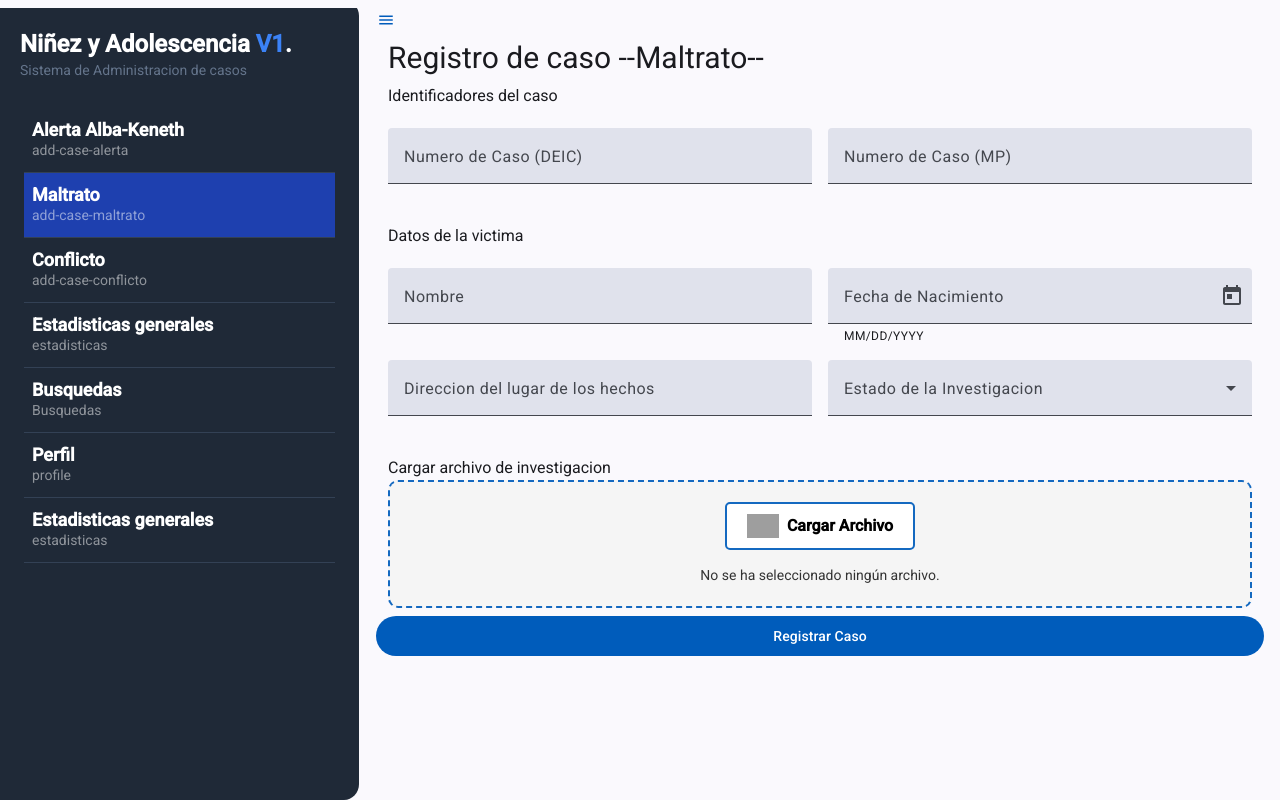
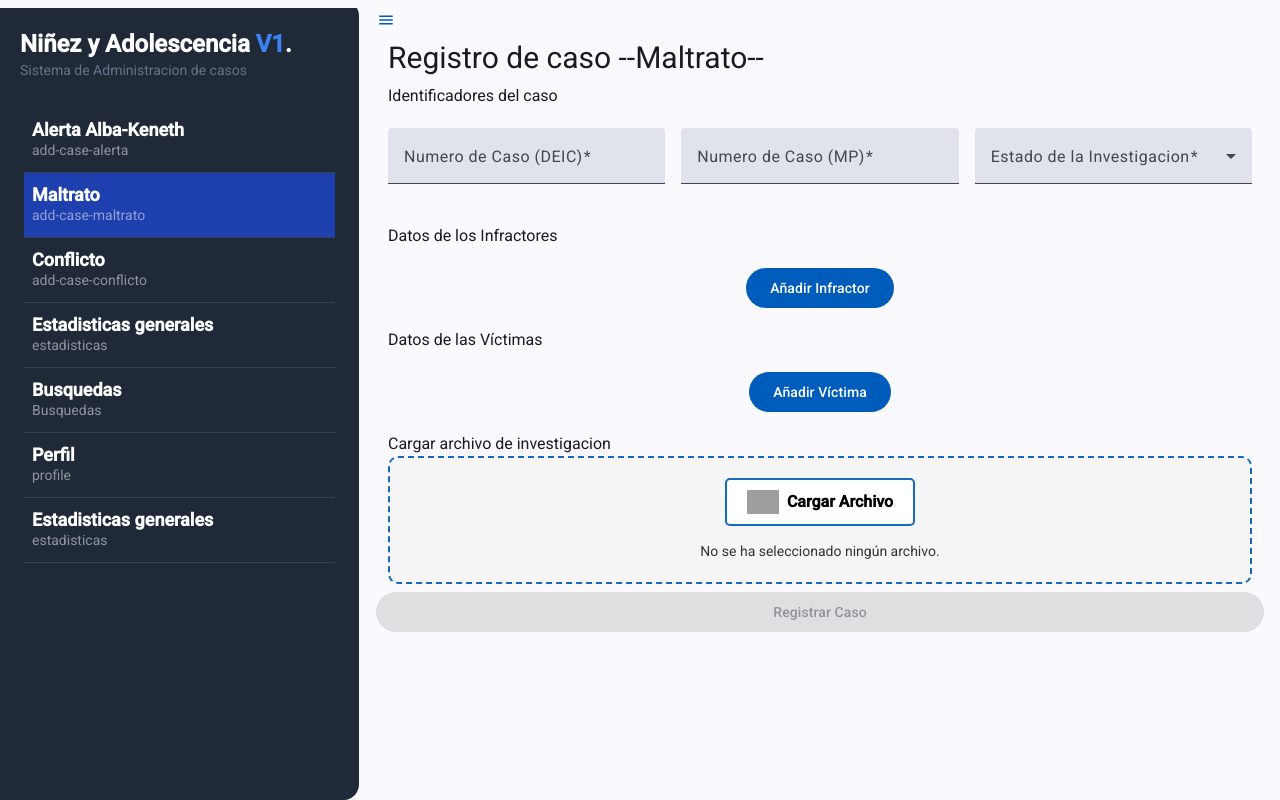
Before and after one commit to AnnerEscobar/casos-app, an Angular app: page /casos/add-case-maltrato in a window 1280 px wide. Built offline with nearby package versions, Linux system fonts and the light colour scheme; grey boxes are pictures that could not be loaded.

Commit message:
pantallas para enviar casos listas

```diff
--- a/src/app/casos/pages/add-case-alerta/add-case-alerta.component.html
+++ b/src/app/casos/pages/add-case-alerta/add-case-alerta.component.html
@@ -7,7 +7,6 @@
   <p class="text ml-5">Identificadores del caso</p>
 
   <!--Numeros de caso-->
-
   <div class="gap-4 p-5 grid grid-cols-1 md:grid-cols-3">
     <mat-form-field class="w-full">
       <mat-label>Numero de Caso (DEIC)</mat-label>
--- a/src/app/casos/pages/add-case-conflicto/add-case-conflicto.component.css
+++ b/src/app/casos/pages/add-case-conflicto/add-case-conflicto.component.css
@@ -37,3 +37,33 @@
   font-size: 14px;
   color: #333;
 }
+
+
+.form-container {
+  position: relative;  /* Permite que el overlay esté posicionado dentro de este contenedor */
+  display: flex;
+  flex-direction: column;
+  gap: 20px;
+  padding: 20px;
+  /* Otras propiedades que puedas necesitar para tu contenedor */
+}
+
+/* Overlay con el spinner */
+.form-container.loading .overlay {
+  position: absolute;
+  top: 0;
+  left: 0;
+  width: 100%;
+  height: 100%;
+  background-color: rgba(0, 0, 0, 0.2); /* Fondo semitransparente */
+  display: flex;
+  justify-content: center;
+  align-items: center;
+  z-index: 1000;
+}
+
+mat-spinner {
+  display: block;
+  margin: 0 auto;
+  /* Ajusta el tamaño del spinner según tus necesidades */
+}
--- a/src/app/casos/pages/add-case-conflicto/add-case-conflicto.component.html
+++ b/src/app/casos/pages/add-case-conflicto/add-case-conflicto.component.html
@@ -1,9 +1,11 @@
+<div class="form-container" [ngClass]="{ 'loading': isLoading }">
+
 <h1 class="text-3xl ml-7">Registro de caso --Conflicto--</h1>
 
 <form [formGroup]="myForm" (ngSubmit)="registrarCaso()" class="example-forme w-full p-2">
   <p class="text ml-5">Identificadores del caso</p>
 
-  <div class="gap-4 p-5 grid grid-cols-1 md:grid-cols-2">
+  <div class="gap-4 p-5 grid grid-cols-1 md:grid-cols-3">
 
     <mat-form-field class="w-full">
       <mat-label>Numero de Caso (DEIC)</mat-label>
@@ -19,6 +21,18 @@
       matInput
       placeholder="M0030-2025-100"
       formControlName="numeroMp">
+    </mat-form-field>
+
+    <mat-form-field class="">
+      <mat-label>Estado de la Investigacion</mat-label>
+      <mat-select
+      formControlName="estadoInvestigacion">
+        @for (estado of estados; track estado) {
+        <mat-option
+
+        [value]="estado.value">{{estado.viewValue}}</mat-option>
+        }
+      </mat-select>
     </mat-form-field>
 
   </div>
@@ -197,3 +211,9 @@
   </section>
 
 </form>
+
+<div class="overlay" *ngIf="isLoading">
+  <mat-spinner diameter="50"></mat-spinner>
+</div>
+
+</div>
--- a/src/app/casos/pages/add-case-conflicto/add-case-conflicto.component.ts
+++ b/src/app/casos/pages/add-case-conflicto/add-case-conflicto.component.ts
@@ -11,6 +11,7 @@ import { provideNativeDateAdapter } from '@angular/material/core';
 import { CommonModule } from '@angular/common';
 import { ConflictoService } from '../../services/conflicto.service';
 import { response } from 'express';
+import { MatProgressSpinnerModule } from '@angular/material/progress-spinner';
 
 @Component({
   selector: 'app-add-case-conflicto',
@@ -27,7 +28,8 @@ import { response } from 'express';
     MatButtonModule,
     MatDatepickerModule,
     CommonModule,
-    FormsModule
+    FormsModule,
+    MatProgressSpinnerModule
   ],
   templateUrl: './add-case-conflicto.component.html',
   styleUrl: './add-case-conflicto.component.css'
@@ -39,12 +41,13 @@ export default class AddCaseConflictoComponent {
   private conflictoService = inject(ConflictoService)
 
   //Arrays
-  foods = [
+  estados = [
     { value: 'Informado', viewValue: 'Informado' },
     { value: 'Concluido', viewValue: 'Concluido' },
   ];
 
   //variables
+  isLoading = false;
   fileName: string | null = null;
   selectedFile: File | null = null;
 
@@ -66,6 +69,7 @@ export default class AddCaseConflictoComponent {
   myForm = this.formBuider.group({
     numeroDeic: ['', [Validators.required]],
     numeroMp: ['', [Validators.required]],
+    estadoInvestigacion: ['', [Validators.required]],
     infractores: this.formBuider.array([]),
     victimas: this.formBuider.array([]),
     fileUrls: this.formBuider.array([]),
@@ -119,8 +123,11 @@ export default class AddCaseConflictoComponent {
     if (this.myForm.valid && this.selectedFile) {
       const formData = new FormData();
 
+      this.isLoading = true;
+
       formData.append('numeroDeic', this.myForm.value.numeroDeic || '');
       formData.append('numeroMp', this.myForm.value.numeroMp || '');
+      formData.append('estadoInvestigacion', this.myForm.value.estadoInvestigacion || '');
       formData.append('infractores', JSON.stringify(this.myForm.value.infractores));
       formData.append('victimas', JSON.stringify(this.myForm.value.victimas));
       formData.append('file', this.selectedFile)
@@ -131,6 +138,9 @@ export default class AddCaseConflictoComponent {
             console.log('Caso registrado con exito', response);
             console.log(this.myForm.value);
             console.log('ESte es el archvio seleccionado', this.selectedFile);
+            this.resetFormState(this.myForm);
+           this.selectedFile = null;
+            this.isLoading = false;
           },
           (error) => {
             console.error('Error al registrar el caso', error)
@@ -140,5 +150,11 @@ export default class AddCaseConflictoComponent {
     }
   }
 
+  resetFormState(formulario: FormGroup) {
+    formulario.reset()
+    formulario.markAsPristine();
+    formulario.markAsUntouched();
+  }
+
 
 }
--- a/src/app/casos/pages/add-case-maltrato/add-case-maltrato.component.css
+++ b/src/app/casos/pages/add-case-maltrato/add-case-maltrato.component.css
@@ -37,3 +37,33 @@
   font-size: 14px;
   color: #333;
 }
+
+
+.form-container {
+  position: relative;  /* Permite que el overlay esté posicionado dentro de este contenedor */
+  display: flex;
+  flex-direction: column;
+  gap: 20px;
+  padding: 20px;
+  /* Otras propiedades que puedas necesitar para tu contenedor */
+}
+
+/* Overlay con el spinner */
+.form-container.loading .overlay {
+  position: absolute;
+  top: 0;
+  left: 0;
+  width: 100%;
+  height: 100%;
+  background-color: rgba(0, 0, 0, 0.2); /* Fondo semitransparente */
+  display: flex;
+  justify-content: center;
+  align-items: center;
+  z-index: 1000;
+}
+
+mat-spinner {
+  display: block;
+  margin: 0 auto;
+  /* Ajusta el tamaño del spinner según tus necesidades */
+}
--- a/src/app/casos/pages/add-case-maltrato/add-case-maltrato.component.html
+++ b/src/app/casos/pages/add-case-maltrato/add-case-maltrato.component.html
@@ -1,52 +1,175 @@
 <h1 class="text-3xl ml-7">Registro de caso --Maltrato--</h1>
-<form class="example-forme w-full p-2">
-
+<form [formGroup]="myForm" (ngSubmit)="registrarCaso()" class="example-forme w-full p-2">
 
   <p class="text ml-5">Identificadores del caso</p>
 
-  <div class="gap-4 p-5 grid grid-cols-1 md:grid-cols-2">
+  <div class="gap-4 p-5 grid grid-cols-1 md:grid-cols-3">
     <mat-form-field class="w-full">
       <mat-label>Numero de Caso (DEIC)</mat-label>
-      <input matInput placeholder="DEIC52-2025-01-02-01" value="">
+      <input
+      matInput
+      placeholder="DEIC52-2025-01-02-01"
+      formControlName="numeroDeic">
     </mat-form-field>
 
     <mat-form-field class="w-full">
       <mat-label>Numero de Caso (MP)</mat-label>
-      <input matInput placeholder="M0030-2025-100" value="">
+      <input
+      matInput
+      placeholder="M0030-2025-100"
+      formControlName="numeroMp">
+    </mat-form-field>
+
+    <mat-form-field class="">
+      <mat-label>Estado de la Investigacion</mat-label>
+      <mat-select
+      formControlName="estadoInvestigacion">
+        @for (estado of estados; track estado) {
+        <mat-option
+
+        [value]="estado.value">{{estado.viewValue}}</mat-option>
+        }
+      </mat-select>
     </mat-form-field>
   </div>
 
+ <!-- Datos del Infractor -->
+ <p class="text ml-5">Datos de los Infractores</p>
+ <div class="infractores-container p-5">
+   <div
+     *ngFor="let infractor of infractores.controls; let i = index"
+     [formGroup]="infractor"
+     class="gap-4 p-5 mb-5 grid grid-cols-1 md:grid-cols-2 border border-gray-300 rounded-lg"
+   >
+     <mat-form-field class="w-full">
+       <mat-label>Nombre del Infractor</mat-label>
+       <input
+         matInput
+         placeholder="Nombre completo"
+         formControlName="nombre"
+       />
+     </mat-form-field>
 
-<p class="text ml-5">Datos de la victima</p>
-  <div class="gap-4 p-5 grid grid-cols-1 md:grid-cols-2">
-
-    <mat-form-field class="">
-      <mat-label>Nombre</mat-label>
-      <input matInput placeholder="Juan Daviz Gonzalez Mendez" value="">
+     <mat-form-field class="w-full">
+       <mat-label>CUI</mat-label>
+       <input
+         matInput
+         placeholder="Número de CUI"
+         formControlName="cui"
+       />
      </mat-form-field>
 
      <mat-form-field>
        <mat-label>Fecha de Nacimiento</mat-label>
-      <input matInput [matDatepicker]="picker">
-      <mat-hint>MM/DD/YYYY</mat-hint>
-      <mat-datepicker-toggle matIconSuffix [for]="picker"></mat-datepicker-toggle>
-      <mat-datepicker #picker></mat-datepicker>
+       <input
+         matInput
+         [matDatepicker]="pickerInfractor"
+         formControlName="fechaNacimiento"
+       />
+       <mat-datepicker-toggle matSuffix [for]="pickerInfractor"></mat-datepicker-toggle>
+       <mat-datepicker #pickerInfractor></mat-datepicker>
      </mat-form-field>
 
-    <mat-form-field class="">
-      <mat-label>Direccion del lugar de los hechos</mat-label>
-      <input matInput placeholder="5 avenida 6-34 zona 1, Guatemala" value="">
+     <mat-form-field class="w-full">
+       <mat-label>Dirección</mat-label>
+       <input
+         matInput
+         placeholder="Dirección de residencia"
+         formControlName="direccion"
+       />
      </mat-form-field>
 
-    <mat-form-field>
-      <mat-label>Estado de la Investigacion</mat-label>
-      <mat-select>
-        @for (food of foods; track food) {
-        <mat-option [value]="food.value">{{food.viewValue}}</mat-option>
-        }
-      </mat-select>
+     <button
+     mat-stroked-button
+       type="button"
+       (click)="eliminarInfractor(i)"
+       class="col-span-full text-red-500 underline text-sm mt-2"
+     >
+       Eliminar este infractor
+     </button>
+   </div>
+
+   <div class="text-center">
+     <button
+     mat-flat-button
+       type="button"
+       (click)="agregarInfractor()"
+       class=""
+     >
+       Añadir Infractor
+     </button>
+   </div>
+ </div>
+
+ <!-- Datos de las Víctimas (sin cambios) -->
+
+
+ <!-- Sección para datos de víctimas -->
+ <p class="text ml-5">Datos de las Víctimas</p>
+ <div class="victimas-container p-5">
+   <div
+     *ngFor="let victima of victimas.controls; let i = index"
+     [formGroup]="victima"
+     class="gap-4 p-5 mb-5 grid grid-cols-1 md:grid-cols-2 border border-gray-300 rounded-lg"
+   >
+     <mat-form-field class="w-full">
+       <mat-label>Nombre de la Víctima</mat-label>
+       <input
+         matInput
+         placeholder="Nombre completo"
+         formControlName="nombre"
+       />
      </mat-form-field>
+
+     <mat-form-field class="w-full">
+       <mat-label>Edad</mat-label>
+       <input
+         matInput
+         type="number"
+         placeholder="Edad en años"
+         formControlName="edad"
+       />
+     </mat-form-field>
+
+     <mat-form-field class="w-full">
+       <mat-label>Direccion</mat-label>
+       <input
+         matInput
+         placeholder="Direccion de residencia"
+         formControlName="direccion"
+       />
+     </mat-form-field>
+
+     <mat-form-field class="w-full">
+       <mat-label>Cui</mat-label>
+       <input
+         matInput
+         placeholder="Numero de cui"
+         formControlName="cui"
+       />
+     </mat-form-field>
+
+     <button
+     mat-stroked-button
+       type="button"
+       (click)="eliminarVictima(i)"
+       class="col-span-full text-red-500 underline text-sm mt-2"
+     >
+       Eliminar esta víctima
+     </button>
    </div>
+
+   <div class="text-center">
+     <button
+     mat-flat-button
+       type="button"
+       (click)="agregarVictima()"
+           >
+       Añadir Víctima
+     </button>
+   </div>
+ </div>
+
 
   <p class="text ml-5">Cargar archivo de investigacion</p>
   <div class="file-upload-container p-5 mx-5 bg-gray-100 rounded-lg">
@@ -75,7 +198,12 @@
 
   <section class="p-2">
     <div class="">
-      <button mat-flat-button class="w-full">Registrar Caso</button>
+      <button
+      mat-flat-button
+      class="w-full"
+      type="submit"
+      [disabled]="myForm.invalid"
+      >Registrar Caso</button>
     </div>
   </section>
 
--- a/src/app/casos/pages/add-case-maltrato/add-case-maltrato.component.ts
+++ b/src/app/casos/pages/add-case-maltrato/add-case-maltrato.component.ts
@@ -1,5 +1,6 @@
-import { Component } from '@angular/core';
-import { ReactiveFormsModule } from '@angular/forms';
+import { MaltratoService } from './../../services/maltrato.service';
+import { Component, inject } from '@angular/core';
+import { FormArray, FormBuilder, FormGroup, ReactiveFormsModule, Validators } from '@angular/forms';
 import { MatFormFieldModule } from '@angular/material/form-field';
 import { MatSelectModule } from '@angular/material/select';
 import { MatSlideToggleModule } from '@angular/material/slide-toggle';
@@ -9,10 +10,11 @@ import { MatButtonModule } from '@angular/material/button';
 import { MatDatepickerModule } from '@angular/material/datepicker';
 import { CommonModule } from '@angular/common';
 import { provideNativeDateAdapter } from '@angular/material/core';
+import { MatSnackBar } from '@angular/material/snack-bar';
 
 @Component({
   selector: 'app-add-case-maltrato',
-  providers:[
+  providers: [
     provideNativeDateAdapter()
   ],
   imports: [
@@ -31,21 +33,129 @@ import { provideNativeDateAdapter } from '@angular/material/core';
 })
 export default class AddCaseMaltratoComponent {
 
-  foods = [
-    {value: 'Informado', viewValue: 'Informado'},
-    {value: 'Concluido', viewValue: 'Concluido'},
+  //Inyeccion de dependencias
+  private formBuider = inject(FormBuilder);
+  private maltratoService = inject(MaltratoService);
+  private _snackBar = inject(MatSnackBar);
+
+  estados = [
+    { value: 'Informado', viewValue: 'Informado' },
+    { value: 'Desestimado', viewValue: 'Desestimado' },
   ];
 
+  //variables
+  isLoading = false;
   fileName: string | null = null;
+  selectedFile: File | null = null;
 
+
+  //metodo para seleccionar un archvio
   onFileSelected(event: Event): void {
     const input = event.target as HTMLInputElement;
     if (input.files && input.files.length > 0) {
-      const file = input.files[0];
-      this.fileName = file.name;
-      console.log('Archivo seleccionado:', file);
+      this.selectedFile = input.files[0];
+      this.fileName = this.selectedFile.name;
+      console.log('Archivo seleccionado:', this.selectedFile);
+    } else {
+      this.selectedFile = null;
+      this.fileName = null;
     }
   }
 
+  //formbuilder
+  myForm = this.formBuider.group({
+    numeroDeic: ['', [Validators.required]],
+    numeroMp: ['', [Validators.required]],
+    estadoInvestigacion: ['', [Validators.required]],
+    infractores: this.formBuider.array([]),
+    victimas: this.formBuider.array([]),
+    fileUrls: this.formBuider.array([]),
+  });
+
+  // Getters para acceder a los FormArrays
+  get infractores(): FormArray<FormGroup> {
+    return this.myForm.get('infractores') as FormArray;
+  }
+
+  get victimas(): FormArray<FormGroup> {
+    return this.myForm.get('victimas') as FormArray;
+  }
+
+  // Métodos para manejar los infractores
+  agregarInfractor() {
+    const infractorForm = this.formBuider.group({
+      nombre: ['', Validators.required],
+      cui: ['', Validators.required],
+      fechaNacimiento: ['', Validators.required],
+      direccion: ['', Validators.required],
+    });
+    this.infractores.push(infractorForm);
+  }
+
+  //metodos para eliminar infractores
+  eliminarInfractor(index: number) {
+    this.infractores.removeAt(index);
+  }
+
+  // Métodos para manejar las víctimas
+  agregarVictima() {
+    const victimaForm = this.formBuider.group({
+      nombre: ['', Validators.required],
+      edad: ['', Validators.required],
+      direccion: ['', Validators.required],
+      cui: ['', Validators.required],
+    });
+    this.victimas.push(victimaForm);
+  }
+
+  //metod para eliminar victimas
+  eliminarVictima(index: number) {
+    this.victimas.removeAt(index);
+  }
+
+  //metodo para registrar caso
+  registrarCaso() {
+
+    if (this.myForm.invalid || !this.selectedFile) {
+      console.log(this.myForm.status)
+      console.log('Erorr en el formulario');
+      this._snackBar.open('Debes completar todos los campos y seleccionar un archivo', 'Cerrar', {
+        duration: 3000
+      });
+      return;
+    }
+
+    this.isLoading = true;
+
+    const formData = new FormData();
+    formData.append('numeroDeic', this.myForm.value.numeroDeic || '');
+    formData.append('numeroMp', this.myForm.value.numeroMp || '');
+    formData.append('estadoInvestigacion', this.myForm.value.estadoInvestigacion || '');
+    formData.append('infractores', JSON.stringify(this.myForm.value.infractores));
+    formData.append('victimas', JSON.stringify(this.myForm.value.victimas));
+    formData.append('file', this.selectedFile)
+
+    this.maltratoService.sendFormData(formData)
+      .subscribe(
+        (response: any) => {
+          console.log('Caso registrado con exito', response);
+          console.log(this.myForm.value);
+          console.log('ESte es el archvio seleccionado', this.selectedFile);
+          this.resetFormState(this.myForm);
+          this.selectedFile = null;
+          this.isLoading = false;
+        },
+        (error: any) => {
+          console.error('Error al registrar el caso', error)
+          console.log(this.myForm.value)
+        }
+      )
+  }
+
+  resetFormState(formulario: FormGroup) {
+    formulario.reset()
+    formulario.markAsPristine();
+    formulario.markAsUntouched();
+  }
 
 }
--- a/src/app/casos/services/maltrato.service.ts
+++ b/src/app/casos/services/maltrato.service.ts
@@ -1,9 +1,19 @@
-import { Injectable } from '@angular/core';
+import { HttpClient } from '@angular/common/http';
+import { inject, Injectable } from '@angular/core';
+import { Observable } from 'rxjs';
 
 @Injectable({
   providedIn: 'root'
 })
 export class MaltratoService {
 
-  constructor() { }
+    private baseUrl = 'http://localhost:3000/conflictos'; // Cambia la URL según tu backend
+    private http = inject(HttpClient);
+
+    constructor() { }
+
+    sendFormData(formData: FormData): Observable<any> {
+      return this.http.post(this.baseUrl, formData);
+    }
+
 }
```
Lines whose indentation alone changed are shown as unchanged.
